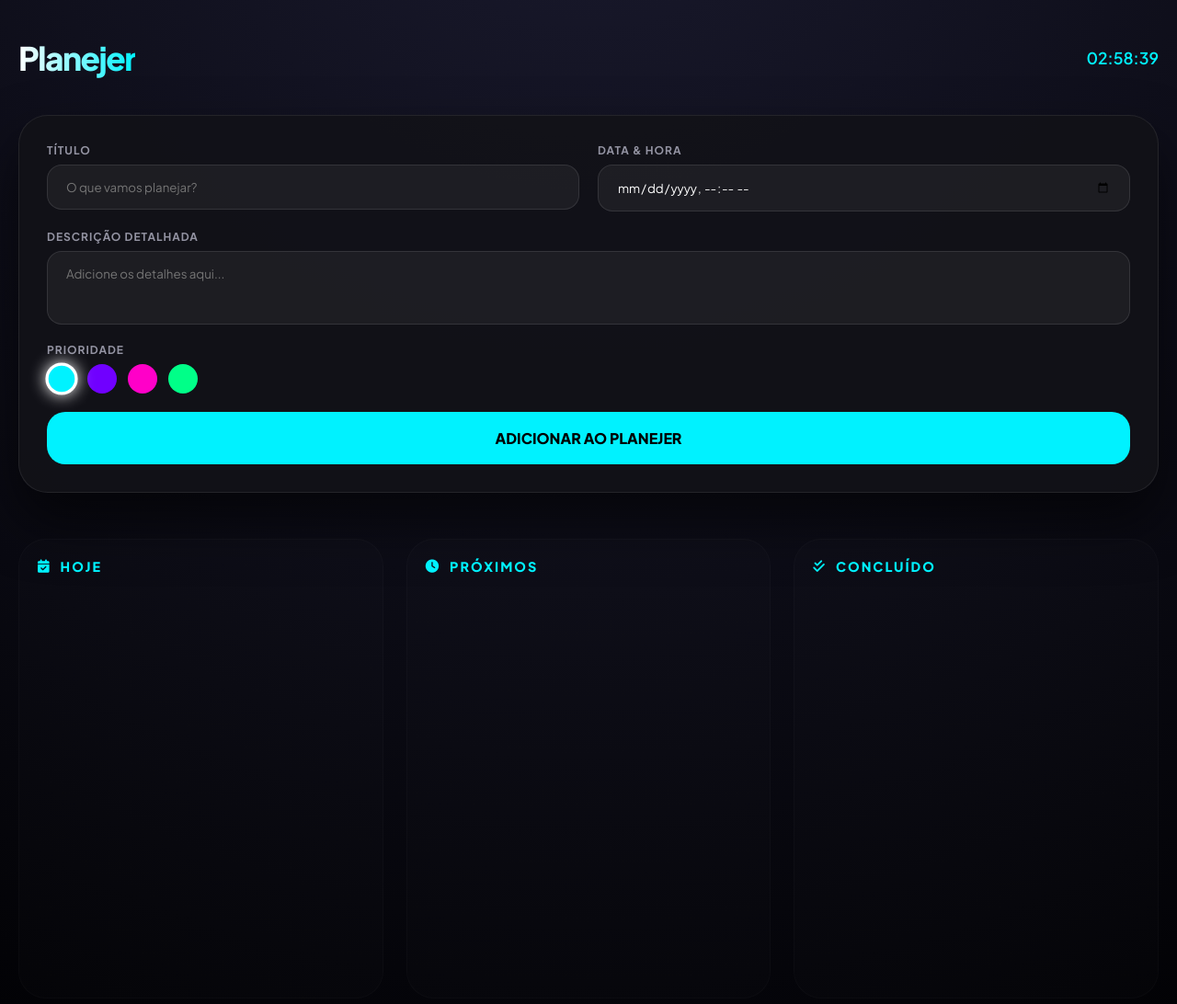
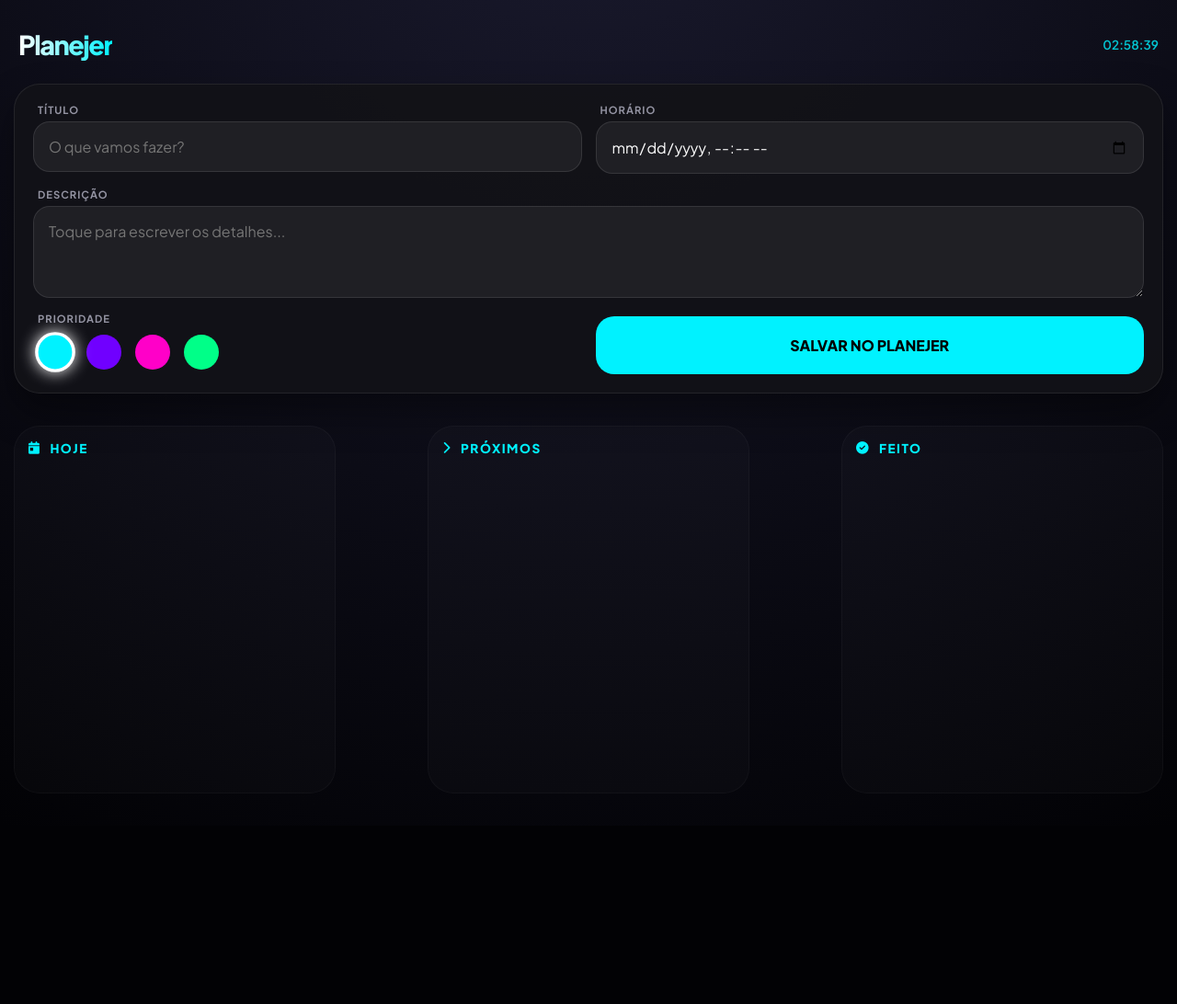
Before and after one commit to celebrart/meucontrole.rb, a plain HTML site: page index.html in a window 1280 px wide. Shown: the whole page at 92% size. After the commit the page ends 898 px from the top, so only its background shows below. Drawn offline with Linux system fonts and the light colour scheme.

Commit message:
index.html

```diff
--- a/index.html
+++ b/index.html
@@ -3,13 +3,13 @@
 <head>
     <meta charset="UTF-8">
     <meta name="viewport" content="width=device-width, initial-scale=1.0, maximum-scale=1.0, user-scalable=no">
-    <title>Planejer | Sistema de Gestão 2026</title>
+    <title>Planejer | Mobile OS 2026</title>
     <link href="https://fonts.googleapis.com/css2?family=Plus+Jakarta+Sans:wght@300;400;600;700;800&display=swap" rel="stylesheet">
     <link rel="stylesheet" href="https://cdnjs.cloudflare.com/ajax/libs/font-awesome/6.5.0/css/all.min.css">
     <style>
         :root {
             --bg: #020205;
-            --surface: rgba(18, 18, 24, 0.9);
+            --surface: rgba(18, 18, 24, 0.95);
             --primary: #00f2ff;
             --secondary: #7000ff;
             --glass: rgba(255, 255, 255, 0.03);
@@ -17,7 +17,8 @@
             --text-dim: #9494a3;
         }
 
-        * { margin: 0; padding: 0; box-sizing: border-box; font-family: 'Plus Jakarta Sans', sans-serif; }
+        /* Reset e Base Mobile */
+        * { margin: 0; padding: 0; box-sizing: border-box; font-family: 'Plus Jakarta Sans', sans-serif; -webkit-tap-highlight-color: transparent; }
 
         body {
             background: var(--bg);
@@ -25,114 +26,134 @@
             min-height: 100vh;
             background-image: radial-gradient(circle at 50% -20%, #1a1a2e, #020205);
             overflow-x: hidden;
+            padding-bottom: env(safe-area-inset-bottom); /* Suporte para iPhone notch */
         }
 
-        .container { padding: 20px; max-width: 1400px; margin: 0 auto; }
+        .container { padding: 15px; max-width: 1400px; margin: 0 auto; }
 
         header {
             display: flex; justify-content: space-between; align-items: center;
-            padding: 20px 0 40px;
+            padding: 15px 5px 25px;
         }
-        .brand h1 { font-weight: 800; font-size: 2.2rem; letter-spacing: -1.5px; background: linear-gradient(90deg, #fff, var(--primary)); -webkit-background-clip: text; -webkit-text-fill-color: transparent; }
-        #clock { color: var(--primary); font-weight: 600; font-size: 1.1rem; }
+        .brand h1 { font-weight: 800; font-size: 1.8rem; letter-spacing: -1.5px; background: linear-gradient(90deg, #fff, var(--primary)); -webkit-background-clip: text; -webkit-text-fill-color: transparent; }
+        #clock { color: var(--primary); font-weight: 600; font-size: 0.85rem; opacity: 0.8; }
 
-        /* Painel de Criação Planejer */
+        /* Painel de Criação Otimizado para Toque */
         .creator-panel {
             background: var(--surface);
-            border-radius: 32px; padding: 30px;
+            border-radius: 28px; padding: 20px;
             border: 1px solid rgba(255,255,255,0.08);
-            margin-bottom: 50px;
-            box-shadow: 0 30px 60px rgba(0,0,0,0.6);
-            display: grid;
-            grid-template-columns: 1fr 1fr;
-            gap: 20px;
+            margin-bottom: 35px;
+            display: flex; flex-direction: column; gap: 15px;
+            box-shadow: 0 20px 40px rgba(0,0,0,0.4);
         }
 
-        .input-box { display: flex; flex-direction: column; gap: 8px; }
-        .full-width { grid-column: span 2; }
-
-        label { font-size: 0.75rem; font-weight: 700; color: var(--text-dim); text-transform: uppercase; letter-spacing: 1px; }
+        .input-box { display: flex; flex-direction: column; gap: 6px; }
+        label { font-size: 0.7rem; font-weight: 700; color: var(--text-dim); text-transform: uppercase; letter-spacing: 1px; padding-left: 5px; }
 
         input, textarea {
-            background: rgba(255, 255, 255, 0.05);
+            background: rgba(255, 255, 255, 0.06);
             border: 1px solid rgba(255, 255, 255, 0.1);
-            padding: 15px 20px;
-            border-radius: 16px;
+            padding: 16px;
+            border-radius: 18px;
             color: #fff;
             outline: none;
-            transition: 0.3s;
+            font-size: 16px; /* Impede zoom automático no iOS */
+            width: 100%;
         }
-        textarea { resize: none; height: 80px; }
-        input:focus, textarea:focus { border-color: var(--primary); background: rgba(255,255,255,0.08); }
+        textarea { height: 100px; }
+        input:focus { border-color: var(--primary); background: rgba(255,255,255,0.1); }
 
-        /* Palette Premium */
-        .color-palette { display: flex; gap: 12px; align-items: center; }
+        /* Palette Mobile */
+        .color-palette { display: flex; gap: 15px; padding: 5px; justify-content: flex-start; }
         .color-opt {
-            width: 32px; height: 32px; border-radius: 50%;
+            width: 38px; height: 38px; border-radius: 50%;
             cursor: pointer; border: 3px solid transparent;
             transition: 0.3s;
         }
-        .color-opt.selected { border-color: #fff; transform: scale(1.1); box-shadow: 0 0 15px currentColor; }
+        .color-opt.selected { border-color: #fff; transform: scale(1.15); box-shadow: 0 0 15px currentColor; }
 
         .btn-add {
-            grid-column: span 2;
             background: var(--primary); color: #000;
             border: none; padding: 18px; border-radius: 20px;
-            font-weight: 800; cursor: pointer; transition: 0.3s;
+            font-weight: 800; cursor: pointer;
             font-size: 1rem; text-transform: uppercase;
+            margin-top: 5px;
+            transition: 0.2s;
         }
-        .btn-add:hover { transform: translateY(-3px); box-shadow: 0 10px 30px rgba(0, 242, 255, 0.3); }
+        .btn-add:active { transform: scale(0.96); opacity: 0.9; }
 
-        /* Kanban Board */
+        /* Kanban Board - Mobile Horizontal Scroll */
         .board {
-            display: grid;
-            grid-template-columns: repeat(auto-fit, minmax(320px, 1fr));
-            gap: 25px;
+            display: flex;
+            gap: 15px;
+            overflow-x: auto;
+            scroll-snap-type: x mandatory;
+            padding-bottom: 20px;
+            -webkit-overflow-scrolling: touch;
         }
 
+        /* Esconder Scrollbar */
+        .board::-webkit-scrollbar { display: none; }
+
         .column {
-            background: rgba(255,255,255,0.01);
-            border-radius: 30px; padding: 20px;
-            border: 1px solid rgba(255,255,255,0.02);
-            min-height: 500px;
+            background: rgba(255,255,255,0.02);
+            border-radius: 28px; padding: 15px;
+            border: 1px solid rgba(255,255,255,0.03);
+            min-width: 85vw; /* Largura focada no mobile */
+            scroll-snap-align: center;
+            min-height: 400px;
         }
+
         .column-header {
-            font-size: 0.9rem; font-weight: 800; text-transform: uppercase;
-            color: var(--primary); letter-spacing: 2px; margin-bottom: 25px;
+            font-size: 0.85rem; font-weight: 800; text-transform: uppercase;
+            color: var(--primary); letter-spacing: 1.5px; margin-bottom: 20px;
             display: flex; align-items: center; gap: 10px;
         }
 
-        /* Card Premium */
+        /* Card Otimizado para Toque */
         .card {
             background: var(--surface);
-            border-radius: 24px; padding: 22px;
+            border-radius: 22px; padding: 18px;
             border: 1px solid rgba(255,255,255,0.05);
-            margin-bottom: 20px;
-            cursor: grab;
-            transition: 0.4s cubic-bezier(0.165, 0.84, 0.44, 1);
+            margin-bottom: 15px;
             position: relative;
+            box-shadow: 0 10px 20px rgba(0,0,0,0.2);
         }
         .card::before {
             content: ''; position: absolute; top:0; left:0; width:6px; height:100%;
-            background: var(--c); border-radius: 24px 0 0 24px;
+            background: var(--c); border-radius: 22px 0 0 22px;
         }
-        .card.dragging { opacity: 0.4; transform: scale(0.95); }
 
-        .card h3 { font-size: 1.1rem; font-weight: 800; margin-bottom: 8px; color: #fff; }
-        .card p { font-size: 0.85rem; color: var(--text-dim); line-height: 1.5; margin-bottom: 15px; }
+        .card h3 { font-size: 1.05rem; font-weight: 800; margin-bottom: 8px; color: #fff; }
+        .card p { font-size: 0.85rem; color: var(--text-dim); line-height: 1.4; margin-bottom: 15px; overflow-wrap: break-word; }
 
         .card-meta {
-            padding-top: 15px; border-top: 1px solid rgba(255,255,255,0.05);
+            padding-top: 12px; border-top: 1px solid rgba(255,255,255,0.05);
             display: flex; justify-content: space-between; align-items: center;
         }
-        .meta-time { font-size: 0.75rem; color: var(--primary); font-weight: 600; }
-        .act-btn { color: #444; cursor: pointer; transition: 0.2s; font-size: 1.1rem; }
-        .act-btn:hover { color: #fff; }
+        .meta-time { font-size: 0.75rem; color: var(--primary); font-weight: 700; }
+
+        .act-btn { padding: 10px; color: #555; font-size: 1.2rem; }
         .act-btn.active { color: var(--primary); }
 
+        /* Indicador de Swipe para Mobile */
+        .swipe-hint {
+            text-align: center; font-size: 0.65rem; color: var(--text-dim);
+            margin-bottom: 10px; text-transform: uppercase; letter-spacing: 1px;
+            display: block;
+        }
+
+        @media (min-width: 1024px) {
+            .column { min-width: 350px; scroll-snap-align: unset; }
+            .board { overflow-x: visible; justify-content: space-between; }
+            .swipe-hint { display: none; }
+            .creator-panel { display: grid; grid-template-columns: 1fr 1fr; }
+            .full-width { grid-column: span 2; }
+        }
     </style>
 </head>
-<body ondrop="drop(event)" ondragover="allowDrop(event)">
+<body>
 
 <div class="container">
     <header>
@@ -143,17 +164,17 @@
     <div class="creator-panel">
         <div class="input-box">
             <label>Título</label>
-            <input type="text" id="taskTitle" placeholder="O que vamos planejar?">
+            <input type="text" id="taskTitle" placeholder="O que vamos fazer?">
         </div>
 
         <div class="input-box">
-            <label>Data & Hora</label>
+            <label>Horário</label>
             <input type="datetime-local" id="taskDate">
         </div>
 
         <div class="input-box full-width">
-            <label>Descrição Detalhada</label>
-            <textarea id="taskDesc" placeholder="Adicione os detalhes aqui..."></textarea>
+            <label>Descrição</label>
+            <textarea id="taskDesc" placeholder="Toque para escrever os detalhes..."></textarea>
         </div>
 
         <div class="input-box">
@@ -166,24 +187,26 @@
             </div>
         </div>
 
-        <button class="btn-add" onclick="addTask()">Adicionar ao Planejer</button>
+        <button class="btn-add" onclick="addTask()">Salvar no Planejer</button>
     </div>
 
+    <span class="swipe-hint"><i class="fa-solid fa-arrows-left-right"></i> Deslize para ver as colunas</span>
+
     <div class="board">
-        <div class="column" id="col-hoje" ondrop="drop(event)" ondragover="allowDrop(event)">
-            <div class="column-header"><i class="fa-solid fa-calendar-check"></i> Hoje</div>
+        <div class="column" id="col-hoje">
+            <div class="column-header"><i class="fa-solid fa-calendar-day"></i> Hoje</div>
         </div>
-        <div class="column" id="col-amanha" ondrop="drop(event)" ondragover="allowDrop(event)">
-            <div class="column-header"><i class="fa-solid fa-clock"></i> Próximos</div>
+        <div class="column" id="col-amanha">
+            <div class="column-header"><i class="fa-solid fa-chevron-right"></i> Próximos</div>
         </div>
-        <div class="column" id="col-concluido" ondrop="drop(event)" ondragover="allowDrop(event)">
-            <div class="column-header"><i class="fa-solid fa-check-double"></i> Concluído</div>
+        <div class="column" id="col-concluido">
+            <div class="column-header"><i class="fa-solid fa-check-circle"></i> Feito</div>
         </div>
     </div>
 </div>
 
 <script>
-    let tasks = JSON.parse(localStorage.getItem('planejer_db')) || [];
+    let tasks = JSON.parse(localStorage.getItem('planejer_mobile_db')) || [];
     let selectedColor = '#00f2ff';
 
     function selectColor(el, color) {
@@ -197,13 +220,13 @@
         const date = document.getElementById('taskDate').value;
         const desc = document.getElementById('taskDesc').value;
 
-        if(!title || !date) return alert("Título e Data são obrigatórios!");
+        if(!title || !date) return alert("Preencha o título e a data!");
 
         const newTask = {
             id: 'id-' + Date.now(),
-            title: title,
-            desc: desc || "Sem descrição adicional.",
-            date: date,
+            title,
+            desc: desc || "Sem detalhes.",
+            date,
             color: selectedColor,
             column: 'col-hoje',
             locked: false
@@ -212,13 +235,14 @@
         tasks.push(newTask);
         saveAndRender();
 
-        // Limpar campos
+        // Reset campos e feedback táctil simulado
         document.getElementById('taskTitle').value = '';
         document.getElementById('taskDesc').value = '';
+        window.scrollTo({top: document.querySelector('.board').offsetTop - 20, behavior: 'smooth'});
     }
 
     function saveAndRender() {
-        localStorage.setItem('planejer_db', JSON.stringify(tasks));
+        localStorage.setItem('planejer_mobile_db', JSON.stringify(tasks));
 
         document.querySelectorAll('.column').forEach(col => {
             const header = col.querySelector('.column-header');
@@ -230,18 +254,18 @@
             const card = document.createElement('div');
             card.className = `card ${task.locked ? 'locked' : ''}`;
             card.id = task.id;
-            card.draggable = !task.locked;
             card.style.setProperty('--c', task.color);
-            card.setAttribute('ondragstart', 'drag(event)');
 
-            const dateStr = new Date(task.date).toLocaleString('pt-BR', {day:'2-digit', month:'short', hour:'2-digit', minute:'2-digit'});
+            const d = new Date(task.date);
+            const timeStr = d.toLocaleTimeString('pt-BR', {hour:'2-digit', minute:'2-digit'});
+            const dateStr = d.toLocaleDateString('pt-BR', {day:'2-digit', month:'short'});
 
             card.innerHTML = `
                 <h3>${task.title}</h3>
                 <p>${task.desc}</p>
                 <div class="card-meta">
-                    <div class="meta-time">${dateStr}</div>
-                    <div style="display:flex; gap:10px">
+                    <div class="meta-time">${dateStr}, ${timeStr}</div>
+                    <div style="display:flex; gap:5px">
                         <i class="fa-solid ${task.locked ? 'fa-lock' : 'fa-lock-open'} act-btn ${task.locked ? 'active' : ''}"
                            onclick="toggleLock('${task.id}')"></i>
                         <i class="fa-solid fa-trash act-btn" onclick="removeTask('${task.id}')"></i>
@@ -252,21 +276,6 @@
         });
     }
 
-    function drag(ev) { ev.dataTransfer.setData("text", ev.target.id); }
-    function allowDrop(ev) { ev.preventDefault(); }
-    function drop(ev) {
-        ev.preventDefault();
-        const id = ev.dataTransfer.getData("text");
-        const column = ev.target.closest('.column');
-        if (column) {
-            const task = tasks.find(t => t.id === id);
-            if(!task.locked) {
-                task.column = column.id;
-                saveAndRender();
-            }
-        }
-    }
-
     function toggleLock(id) {
         const task = tasks.find(t => t.id === id);
         task.locked = !task.locked;
@@ -275,7 +284,7 @@
 
     function removeTask(id) {
         const task = tasks.find(t => t.id === id);
-        if(task.locked) return alert("Desbloqueie para remover!");
+        if(task.locked) return;
         tasks = tasks.filter(t => t.id !== id);
         saveAndRender();
     }
```
